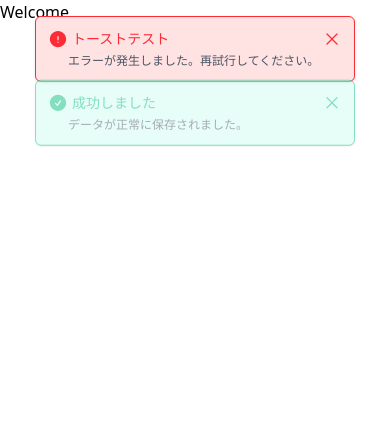
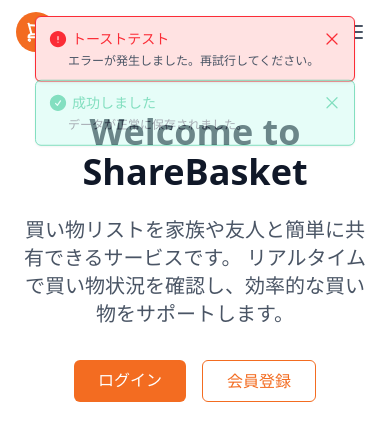
Before and after one commit to sakaguchi-0725/kaimon, a Vue app in the folder frontend/: page / in a window 390 px wide. Shown: the top 440 px of the page. Built offline with nearby package versions, Linux system fonts and the light colour scheme.

Commit message:
feat: public layout実装 Welcomeページも簡易的に実装

```diff
--- /dev/null
+++ b/frontend/src/app/layout/index.ts
@@ -0,0 +1,2 @@
+export { default as PublicLayout } from './ui/public-layout.vue'
+export { default as PrivateLayout } from './ui/private-layout.vue'
--- /dev/null
+++ b/frontend/src/app/layout/ui/private-layout.vue
@@ -0,0 +1,5 @@
+<script setup lang="ts"></script>
+
+<template>
+  <slot />
+</template>
--- /dev/null
+++ b/frontend/src/app/layout/ui/public-layout.vue
@@ -0,0 +1,132 @@
+<script setup lang="ts">
+import { ref, computed } from 'vue'
+import { RouterView } from 'vue-router'
+
+const isMenuOpen = ref(false)
+const isMobile = ref(false)
+
+// 画面サイズの監視
+const checkMobile = () => {
+  isMobile.value = window.innerWidth < 768
+}
+
+// 初期化時と画面サイズ変更時にチェック
+if (typeof window !== 'undefined') {
+  checkMobile()
+  window.addEventListener('resize', checkMobile)
+}
+
+const toggleMenu = () => {
+  isMenuOpen.value = !isMenuOpen.value
+
+  // メニューが開いている時は背景のスクロールを無効化
+  if (isMenuOpen.value) {
+    document.body.style.overflow = 'hidden'
+  } else {
+    document.body.style.overflow = ''
+  }
+}
+
+// メニューのスタイルをcomputedで動的に計算
+const menuStyles = computed(() => {
+  if (isMobile.value) {
+    return {
+      container: 'fixed inset-0 bg-white z-10 pt-20 overflow-y-auto',
+      nav: 'container mx-auto px-4 py-6',
+      list: 'space-y-6',
+      item: 'block text-xl font-medium text-gray-900 hover:text-primary',
+    }
+  } else {
+    return {
+      container:
+        'absolute right-0 mt-2 w-48 bg-white rounded-md shadow-lg py-1 z-10 mr-4 sm:mr-6 md:mr-8 lg:mr-16 xl:mr-24',
+      nav: '',
+      list: '',
+      item: 'block px-4 py-2 text-sm text-gray-700 hover:bg-gray-100',
+    }
+  }
+})
+</script>
+
+<template>
+  <div class="flex flex-col min-h-screen">
+    <header class="text-gray-600 body-font z-20 relative bg-white">
+      <div
+        class="container mx-auto flex justify-between items-center py-3 px-4 sm:px-6 md:px-8 lg:px-16 xl:px-24"
+      >
+        <!-- ロゴ部分 -->
+        <a class="flex title-font font-medium items-center text-gray-900">
+          <svg
+            xmlns="http://www.w3.org/2000/svg"
+            fill="none"
+            viewBox="0 0 24 24"
+            stroke="currentColor"
+            stroke-linecap="round"
+            stroke-linejoin="round"
+            stroke-width="2"
+            class="w-10 h-10 text-white p-2 bg-primary rounded-full"
+          >
+            <path
+              stroke-linecap="round"
+              stroke-linejoin="round"
+              d="M2.25 3h1.386c.51 0 .955.343 1.087.835l.383 1.437M7.5 14.25a3 3 0 0 0-3 3h15.75m-12.75-3h11.218c1.121-2.3 2.1-4.684 2.924-7.138a60.114 60.114 0 0 0-16.536-1.84M7.5 14.25 5.106 5.272M6 20.25a.75.75 0 1 1-1.5 0 .75.75 0 0 1 1.5 0Zm12.75 0a.75.75 0 1 1-1.5 0 .75.75 0 0 1 1.5 0Z"
+            />
+          </svg>
+
+          <span class="ml-3 text-xl">ShareBasket</span>
+        </a>
+
+        <!-- ハンバーガーボタン -->
+        <button
+          @click="toggleMenu"
+          class="inline-flex items-center justify-center p-2 rounded-md text-gray-600 hover:text-gray-900 hover:bg-gray-100 focus:outline-none z-30"
+          aria-label="メニュー"
+        >
+          <svg
+            xmlns="http://www.w3.org/2000/svg"
+            class="h-6 w-6"
+            fill="none"
+            viewBox="0 0 24 24"
+            stroke="currentColor"
+          >
+            <path
+              v-if="!isMenuOpen"
+              stroke-linecap="round"
+              stroke-linejoin="round"
+              stroke-width="2"
+              d="M4 6h16M4 12h16M4 18h16"
+            />
+            <path
+              v-else
+              stroke-linecap="round"
+              stroke-linejoin="round"
+              stroke-width="2"
+              d="M6 18L18 6M6 6l12 12"
+            />
+          </svg>
+        </button>
+      </div>
+    </header>
+
+    <!-- 統合されたメニュー (SP/PC共通) -->
+    <div v-if="isMenuOpen" :class="menuStyles.container" :style="!isMobile ? { top: '4rem' } : {}">
+      <nav :class="menuStyles.nav">
+        <ul :class="menuStyles.list">
+          <li>
+            <a href="/login" :class="menuStyles.item">ログイン</a>
+          </li>
+          <li>
+            <a href="/signup" :class="menuStyles.item">会員登録</a>
+          </li>
+        </ul>
+      </nav>
+    </div>
+
+    <!-- メインコンテンツ -->
+    <main class="flex-grow">
+      <div class="container mx-auto px-4 sm:px-6 md:px-8 lg:px-16 xl:px-24">
+        <RouterView />
+      </div>
+    </main>
+  </div>
+</template>
--- a/frontend/src/app/routes/public-route.ts
+++ b/frontend/src/app/routes/public-route.ts
@@ -7,13 +7,20 @@ import {
 } from '@/pages/auth'
 import { WelcomePage } from '@/pages/welcome'
 import type { RouteRecordRaw } from 'vue-router'
+import { PublicLayout } from '../layout'
 
 export const getPublicRoutes = (): RouteRecordRaw[] => {
   return [
     {
       path: '/',
-      name: 'welcome',
-      component: WelcomePage,
+      component: PublicLayout,
+      children: [
+        {
+          path: '',
+          name: 'welcome',
+          component: WelcomePage,
+        },
+      ],
     },
     {
       path: '/login',
--- a/frontend/src/pages/welcome/ui/welcome-page.vue
+++ b/frontend/src/pages/welcome/ui/welcome-page.vue
@@ -1,7 +1,25 @@
 <script setup lang="ts"></script>
 
 <template>
-  <div>
-    <h1>Welcome</h1>
+  <div class="py-12 text-center">
+    <h1 class="text-4xl font-bold text-gray-900 mb-6">Welcome to ShareBasket</h1>
+    <p class="text-xl text-gray-600 max-w-2xl mx-auto mb-8">
+      買い物リストを家族や友人と簡単に共有できるサービスです。
+      リアルタイムで買い物状況を確認し、効率的な買い物をサポートします。
+    </p>
+    <div class="flex justify-center gap-4">
+      <a
+        href="/login"
+        class="bg-primary text-white px-6 py-2 rounded-md hover:bg-primary-dark transition-colors"
+      >
+        ログイン
+      </a>
+      <a
+        href="/signup"
+        class="bg-white text-primary border border-primary px-6 py-2 rounded-md hover:bg-gray-100 transition-colors"
+      >
+        会員登録
+      </a>
+    </div>
   </div>
 </template>
```
